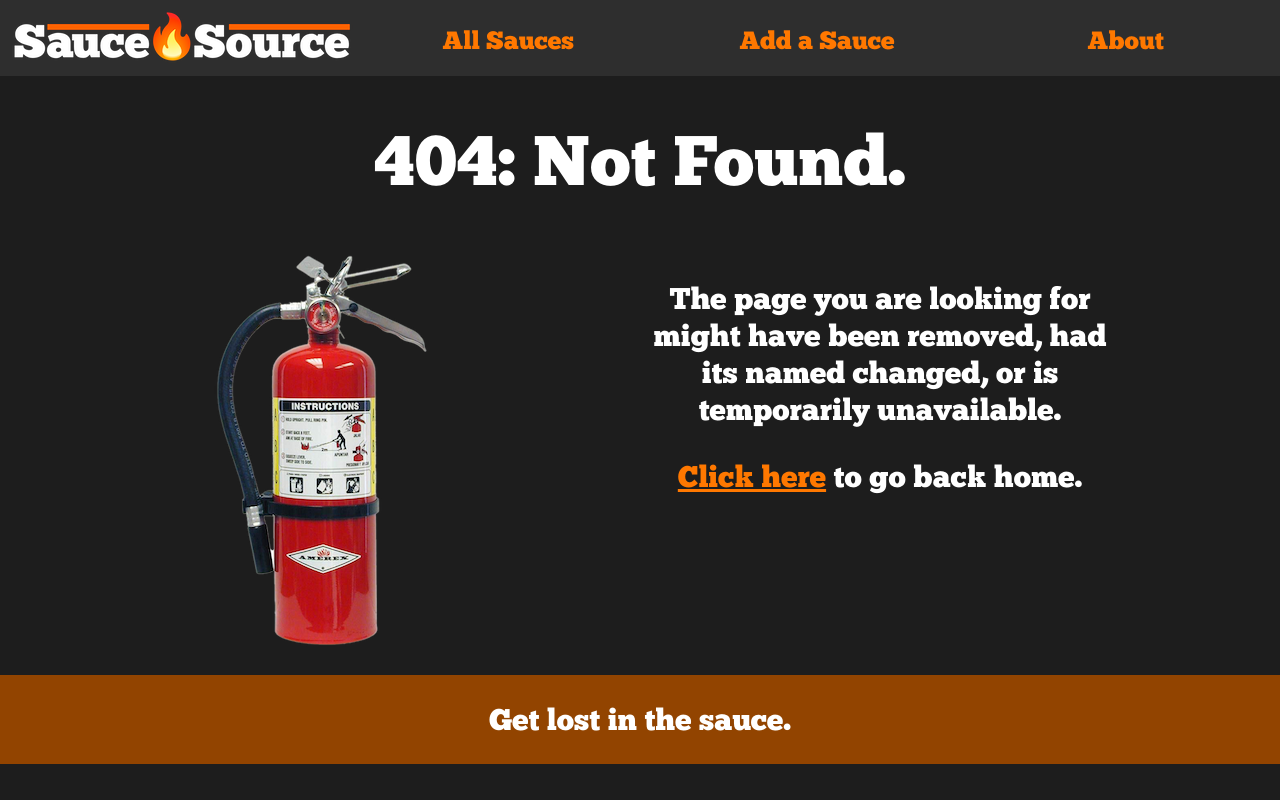
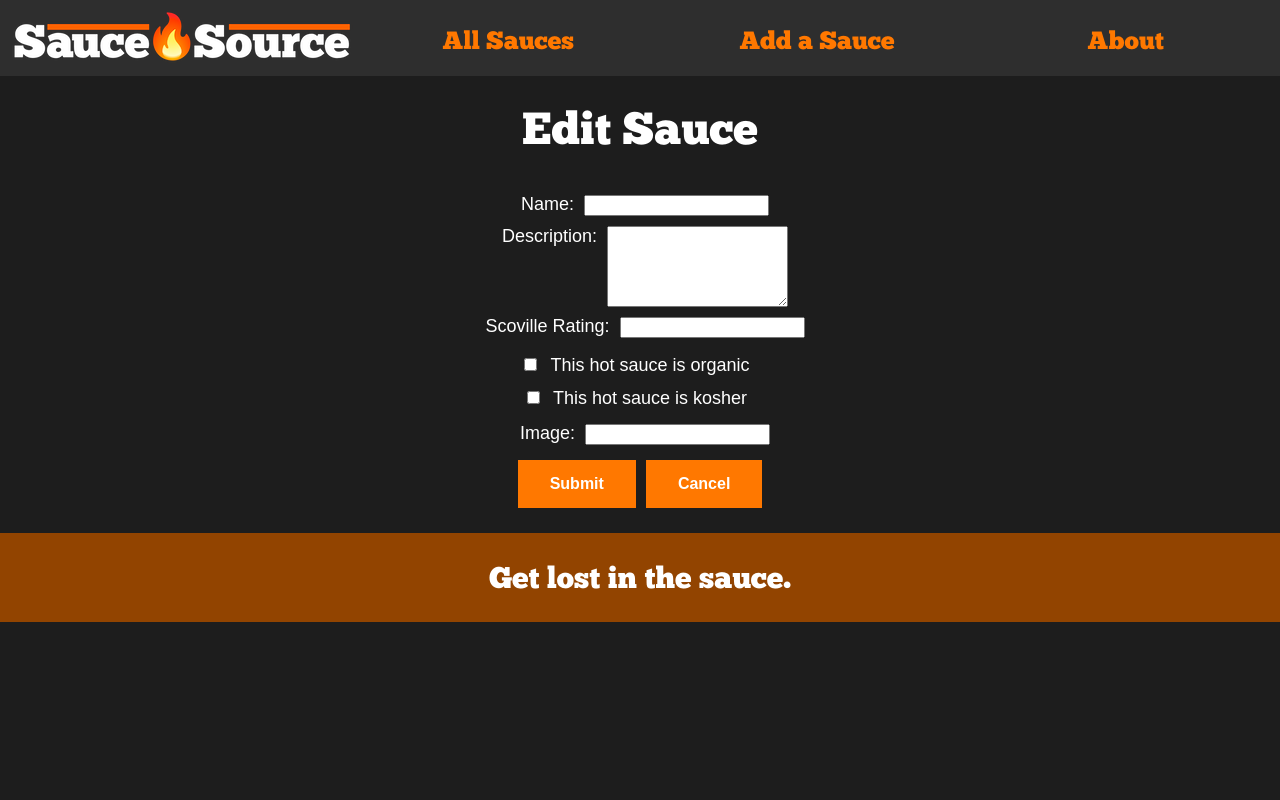
Before and after one commit to scheiber/saucesource, a React (Create React App) app in the folder front-end/: page /sauces/1/edit in a window 1280 px wide. Built offline with nearby package versions, Linux system fonts and the light colour scheme; no server answers.

Commit message:
update edit page

```diff
--- a/front-end/src/App.js
+++ b/front-end/src/App.js
@@ -7,7 +7,7 @@ import About from "./pages/About";
 import Home from "./pages/Home";
 import New from "./pages/New";
 import Show from "./pages/Show";
-// import Edit from "./pages/Edit";
+import Edit from "./pages/Edit";
 import Error from "./pages/Error";
 
 function App() {
@@ -21,7 +21,7 @@ function App() {
         <Route path="/sauces" element={<Index />} />
         <Route path="/sauces/new" element={<New />} />
         <Route path="/sauces/:id" element={<Show />} />
-        {/* <Route path="/sauces/:index/edit" element={<Edit />} /> */}
+        <Route path="/sauces/:index/edit" element={<Edit />} />
         <Route path="*" element={<Error />} />
       </Routes>
       <Footer />
--- /dev/null
+++ b/front-end/src/components/EditSauce.css
@@ -0,0 +1,12 @@
+label {
+  padding: 10px;
+}
+
+textarea {
+  vertical-align: top;
+}
+
+input {
+  margin-bottom: 10px;
+  margin-top: 10px;
+}
--- /dev/null
+++ b/front-end/src/components/EditSauce.js
@@ -0,0 +1,130 @@
+import axios from "axios";
+import React, { useState, useEffect } from "react";
+import { useParams, useNavigate, Link } from "react-router-dom";
+import "./EditSauce.css";
+
+const API = process.env.REACT_APP_API_URL;
+
+const EditSauce = () => {
+  const navigate = useNavigate();
+  let { index } = useParams();
+  const [sauce, setSauce] = useState({
+    id: "",
+    name: "",
+    description: "",
+    scoville: "",
+    is_organic: false,
+    is_kosher: false,
+    image: "",
+  });
+
+  const newForm = (event) => {
+    setSauce({ ...sauce, [event.target.id]: event.target.value });
+  };
+
+  useEffect(() => {
+    axios
+      .get(`${API}/sauces/${index}`)
+      .then((res) => {
+        setSauce(res.data.payload);
+      })
+      .catch();
+  }, [index]);
+
+  const handleSubmit = (event) => {
+    event.preventDefault();
+    axios
+      .put(`${API}/sauces/${index}`, sauce)
+      .then(() => {
+        navigate(`/sauces/${index}`);
+      })
+      .catch((error) => {
+        console.warn(error);
+      });
+  };
+
+  const orgCheckBox = () => {
+    setSauce({ ...sauce, is_organic: !sauce.is_organic });
+  };
+
+  const kosCheckBox = () => {
+    setSauce({ ...sauce, is_kosher: !sauce.is_kosher });
+  };
+
+  return (
+    <div>
+      <h1>Edit Sauce</h1>
+
+      <form onSubmit={handleSubmit}>
+        <label htmlFor="name">Name:</label>
+        <input
+          id="name"
+          type="text"
+          value={sauce.name}
+          onChange={newForm}
+          required
+        />
+        <br />
+
+        <label htmlFor="description">Description:</label>
+        <textarea
+          rows="5"
+          cols="20"
+          id="description"
+          type="text"
+          value={sauce.description}
+          onChange={newForm}
+          required
+        />
+        <br />
+
+        <label htmlFor="scoville">Scoville Rating:</label>
+        <input
+          id="scoville"
+          type="number"
+          value={sauce.scoville}
+          onChange={newForm}
+          required
+        />
+        <br />
+
+        <input
+          type="checkbox"
+          name="is_organic"
+          onClick={orgCheckBox}
+          id="is_organic"
+        />
+        <label htmlFor="is_organic">This hot sauce is organic</label>
+        <br />
+
+        <input
+          type="checkbox"
+          name="is_kosher"
+          onClick={kosCheckBox}
+          id="is_kosher"
+        />
+        <label htmlFor="is_kosher">This hot sauce is kosher</label>
+        <br />
+
+        <label htmlFor="image">Image:</label>
+        <input
+          id="image"
+          type="url"
+          pattern="https?://.+"
+          alt="sauce"
+          value={sauce.image}
+          onChange={newForm}
+          required
+        />
+        <br />
+
+        <input className="submit-button" type="submit" value="Submit" />
+        <Link to={`/sauces`}>
+          <button className="cancel-button">Cancel</button>
+        </Link>
+      </form>
+    </div>
+  );
+};
+
+export default EditSauce;
--- /dev/null
+++ b/front-end/src/pages/Edit.js
@@ -0,0 +1,15 @@
+import EditSauce from "../components/EditSauce";
+import { HelmetProvider, Helmet } from "react-helmet-async";
+
+const Edit = () => (
+  <div>
+    <HelmetProvider>
+      <Helmet>
+        <title>SauceSource | Edit Sauce</title>
+      </Helmet>
+    </HelmetProvider>
+    <EditSauce />
+  </div>
+);
+
+export default Edit;
```
